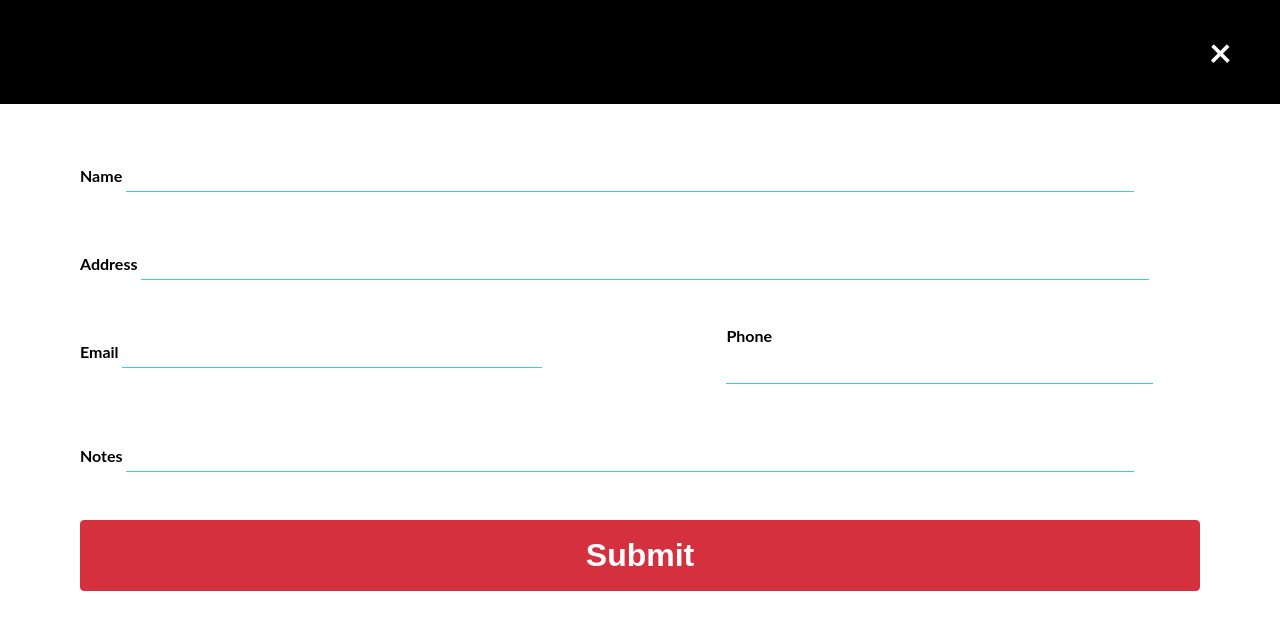
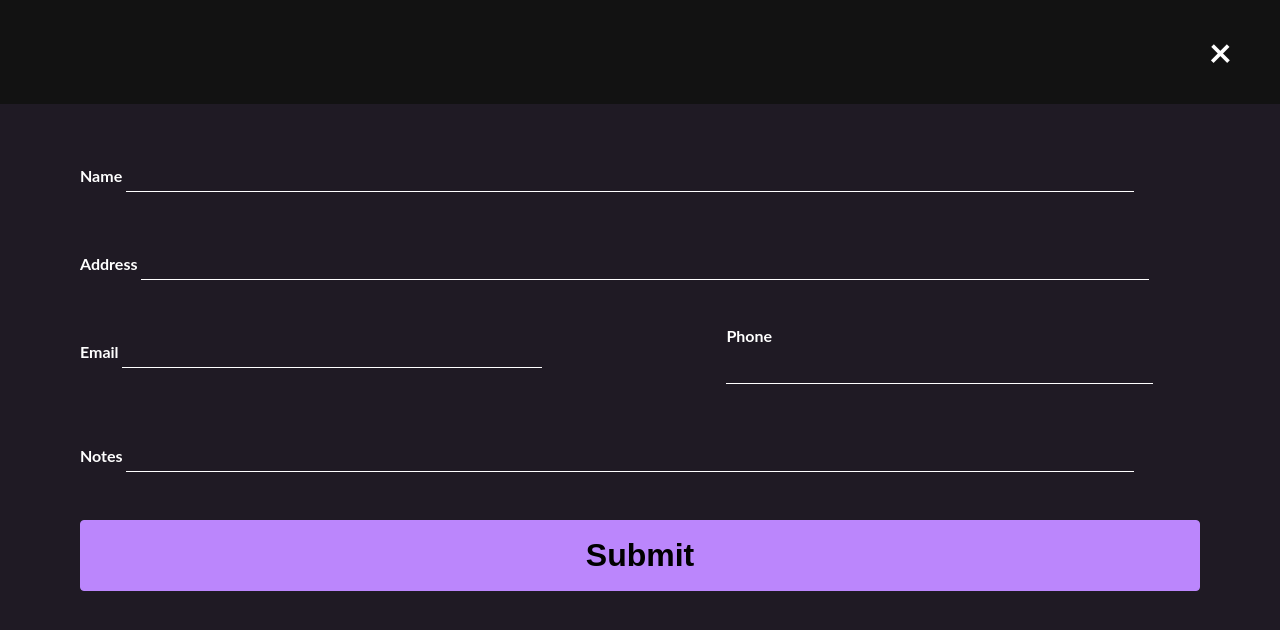
Before and after one commit to Lucas-ODonnell/address_book, a React (Create React App) app: page / in a window 1280 px wide. Both pictures are taken after a click on the button "New Address". Shown: the top 630 px of the page. Built offline with nearby package versions, Linux system fonts and the light colour scheme.

Commit message:
revamped the color scheme to look less cartoonish and easier on the eyes

```diff
--- a/src/App.css
+++ b/src/App.css
@@ -61,19 +61,16 @@ body {
 }
 
 :root {
-	--backgroundColor: #30D5C8;
-	--buttonColor: #D5303D;
+	--backgroundColor: #1f1a24;
+	--mainBodyColor: #121212;
+	--buttonPrimary: #bb86fc;
+	--buttonSecondary: #03dac5;
 }
 
 input:focus {
 	outline: none;
 }
 
-.app h1 {
-	display: flex;
-	justify-content: center;
-	font-size: 2rem;
-	color: white;
-	margin: .5em .6em;
-	font-weight: bold;
+button {
+	cursor: pointer;
 }
--- a/src/App.tsx
+++ b/src/App.tsx
@@ -5,7 +5,6 @@ import './App.css';
 const App: React.FC = () => {
 	return (
 		<div className="app">
-			<h1>Address Book</h1>
 			<Address />
 		</div>
 	)
--- a/src/components/Address.css
+++ b/src/components/Address.css
@@ -1,7 +1,9 @@
 /* Address */
 .container {
+	margin-top: 2em;
 	display: flex;
 	justify-content: center;
+	align-items: center;
 	height: 90vh;
 	width: 100%;
 }
@@ -12,7 +14,21 @@
 	max-width: 70rem;
 	box-shadow: 0 2px 5px rgb(0,0,0);
 	border-radius: 4px;
-	background-color: white;
+	background-color: var(--mainBodyColor);
+}
+
+.title-header {
+	background-color: var(--backgroundColor);
+	display: flex;
+	justify-content: center;
+	padding: 1em 0 1em 0;
+	margin: 0 -5.1em 0 -5.1em;
+}
+
+.content h1 {
+	font-size: 2rem;
+	color: white;
+	font-weight: bold;
 }
 
 /* AddressForm */
@@ -20,18 +36,19 @@
 	display: flex;
 	justify-content: center;
 	align-items: center;
-	margin-left: 3em;
 	cursor: pointer;
 	color: var(--backgroundColor);
 	margin-top: 1em;
 }
 
 .new-address button {
-	background-color: black;
-	color: white;
-	border: 1px solid black;
+	background-color: var(--buttonSecondary);
+	color: black;
+	border: 1px solid var(--buttonSecondary);
+	box-shadow: 0 2px 5px rgba(0,0,0,0.9);
 	border-radius: 4px;
-	padding: .3em .4em;
+	padding: .5em .8em;
+	font-weight: bold;
 }
 
 .new-address button:hover {
@@ -51,7 +68,7 @@
 .address-form-content {
 	width: 100vw;
 	height: 100vh;
-	background-color: white;
+	background-color: var(--backgroundColor);
 }
 
 .address-form {
@@ -61,7 +78,7 @@
 .form-header {
 	display: flex;
 	justify-content: flex-end;
-	background-color: black;
+	background-color: var(--mainBodyColor);
 	padding: 2em 3em;
 }
 
@@ -78,14 +95,15 @@
 
 .address-form label {
 	font-weight: bold;
+	color: white;
 }
 
 .address-form input {
 	width: 90%;
 	background: transparent;
 	border: none;
-	border-bottom: 1px solid var(--backgroundColor);
-	color: var(--backgroundColor);
+	border-bottom: 1px solid white;
+	color: white;
 	font-size: 2rem;
 }
 
@@ -100,15 +118,15 @@
 	font-size: 2rem;
 	font-weight: bold;
 	width: 100%;
-	background-color: var(--buttonColor);
-	color: white;
-	border: 1px solid var(--buttonColor);
+	background-color: var(--buttonPrimary);
+	color: black;
+	border: 1px solid var(--buttonPrimary);
 	border-radius: 4px;
 }
 
 .address-form button:hover {
 	background-color: white;
-	color: var(--buttonColor);
+	color: var(--buttonPrimary);
 }
 
 .contact-row {
@@ -131,10 +149,11 @@
 .each-address {
 	display: flex;
 	flex-direction: column;
-	box-shadow: 0 2px 5px rgba(0,0,0,0.3);
+	box-shadow: 0 2px 5px rgba(0,0,0,0.9);
 	border-radius: 4px;
-	padding: 2em 3em;
+	padding: 1em 2em;
 	color: white;
+	font-size: 1.3rem;
 	background-color: var(--backgroundColor);
 }
 
@@ -146,14 +165,15 @@
 .header button {
 	margin-right: .4em;
 	cursor: pointer;
-	background-color: var(--buttonColor);
-	border: 1px solid var(--buttonColor);
+	background-color: var(--buttonPrimary);
+	border: 1px solid var(--buttonPrimary);
 	border-radius: 4px;
-	color: white;
+	color: black;
+	font-weight: bold;
 }
 
 .header button:hover {
-	color: black;
+	color: white;
 }
 
 .each-address div {
--- a/src/components/Address.tsx
+++ b/src/components/Address.tsx
@@ -75,6 +75,9 @@ const Address: React.FC = () => {
 	return (
 		<div className="container">
 			<div className="content">
+				<div className="title-header">
+				<h1>Address Book</h1>
+				</div>
 				<AddressForm {...{handleChange, addressForm, handleSubmit, showForm, setShowForm, buttonName, setButtonName}}/>
 				<AddressIndex {...{addresses, handleDelete, setShowForm,showForm, addressForm, handleChange, handleSubmit, setId, buttonName, setButtonName}}/>
 			</div>
--- a/src/components/Dropdown.css
+++ b/src/components/Dropdown.css
@@ -1,19 +1,25 @@
 .dropdown-wrapper {
 	margin-right: 20em;
-	cursor: pointer;
 	margin-left: 1em;
 }
 
 .dropdown-header {
+	margin-bottom: -.5em;
+}
+
+.dropdown-header button {
 	font-weight: bold;
+	background: transparent;
+	border: none;
+	color: white;
 	font-size: 1.5rem;
-	margin-bottom: -.5em;
 }
 
 .list {
 	position: absolute;
 	z-index: 99;
-	margin-top: .7em;
+	margin-top: -7em;
+	box-shadow: 0 2px 5px rgb(0,0,0);
 }
 
 .list-item button {
@@ -21,9 +27,11 @@
 	border: none;
 	font-size: 1.5rem;
 	color: white;
-	background-color: black;
+	background-color: var(--buttonPrimary);
+	padding: .3em .8em;
+	border-radius: 4px;
 }
 
 .list-item button:focus {
-	background-color: var(--buttonColor);
+	background-color: var(--buttonSecondary);
 }
--- a/src/components/Dropdown.tsx
+++ b/src/components/Dropdown.tsx
@@ -33,10 +33,10 @@ const Dropdown: React.FC<Props> = ({setSortBy}) => {
 		<div className="dropdown-wrapper">
 			<div tabIndex={0}
 				className="dropdown-header"
-				onClick={()=> toggle()}
 			>
 				<div className="dropdown-header">
-					<p>Sort by </p>
+					<button onClick={()=> toggle()}
+>Sort by </button>
 				</div>
 			</div>
 			{open && (
```
